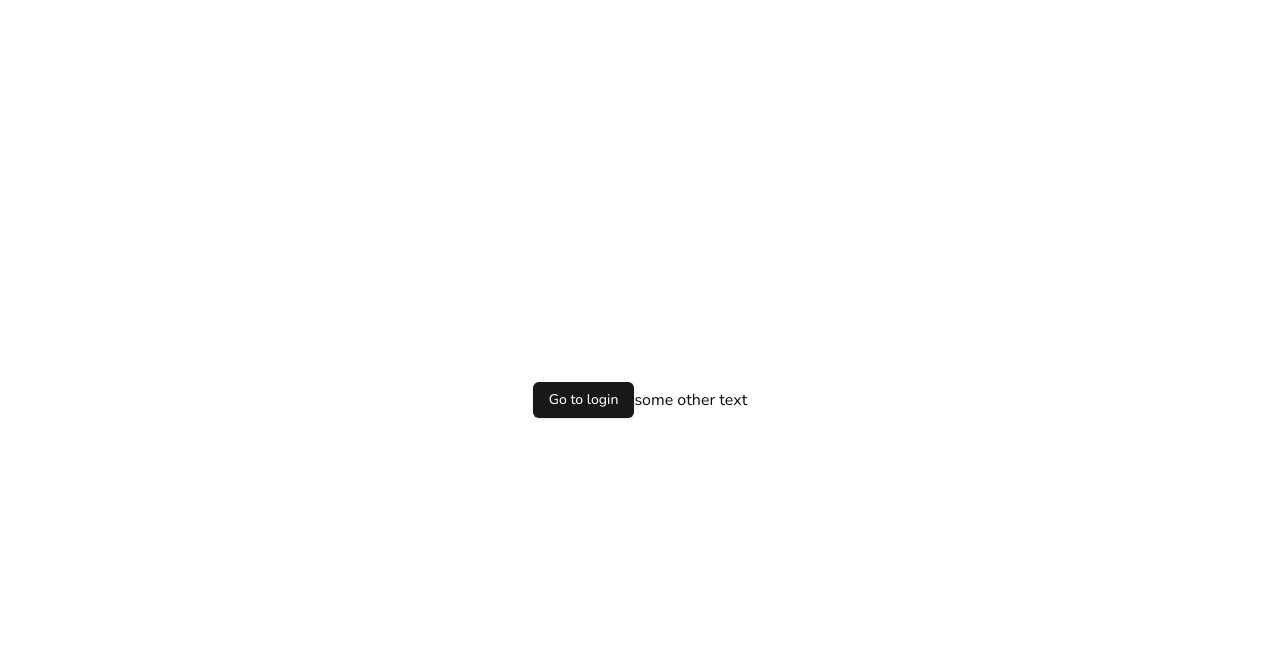
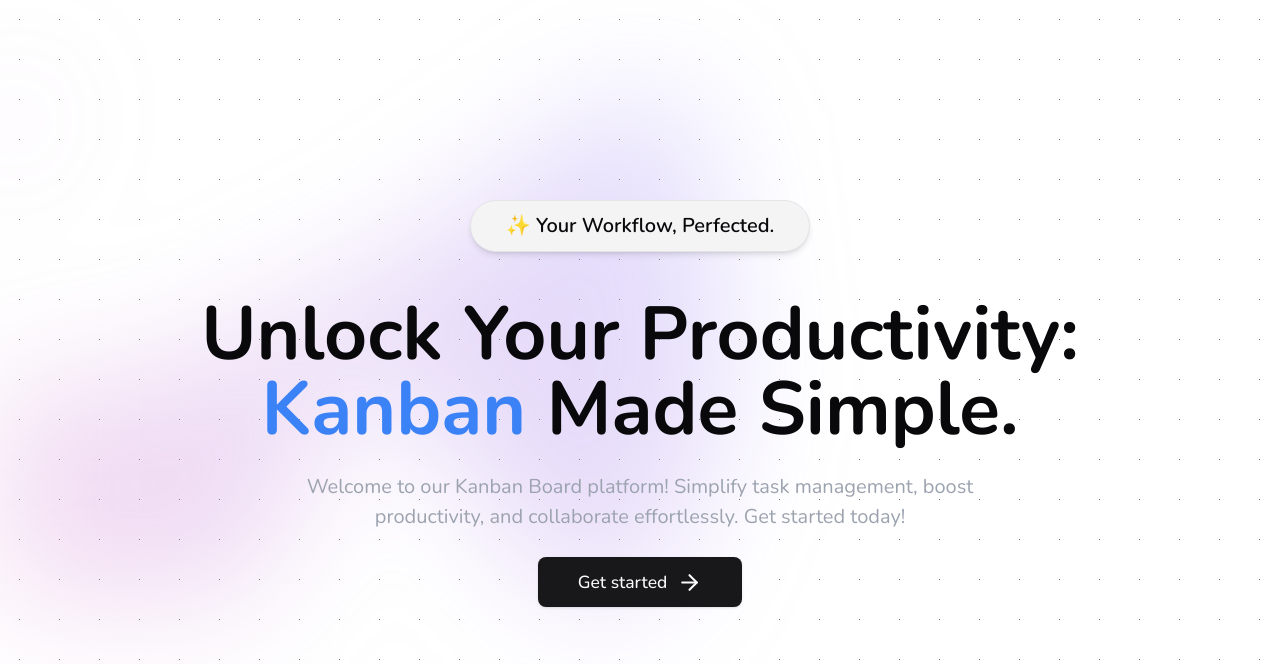
Before and after one commit to Samarthbhat52/kanban_board, a Next.js app: page / in a window 1280 px wide. Shown: the top 664 px of the page. Built offline with nearby package versions, Linux system fonts and the light colour scheme.

Commit message:
style (landing page) : Landing page UI completed.

```diff
--- a/package.json
+++ b/package.json
@@ -29,7 +29,9 @@
     "clsx": "^2.1.1",
     "drizzle-orm": "^0.29.4",
     "input-otp": "^1.2.4",
+    "lucide-react": "^0.376.0",
     "next": "^14.2.1",
+    "next-themes": "^0.3.0",
     "postgres": "^3.4.3",
     "react": "18.2.0",
     "react-dom": "18.2.0",
--- a/src/app/(auth)/login/page.tsx
+++ b/src/app/(auth)/login/page.tsx
@@ -52,7 +52,7 @@ const LoginPage = () => {
         <Form {...form}>
           <form
             onSubmit={form.handleSubmit(onSubmit)}
-            className="w-full max-w-[300px] space-y-5"
+            className="w-full space-y-5"
           >
             <FormField
               control={form.control}
--- a/src/app/page.tsx
+++ b/src/app/page.tsx
@@ -1,18 +1,48 @@
-"use client";
-
+import { buttonVariants } from "@/components/ui/button";
 import Link from "next/link";
-import { Button } from "@/components/ui/button";
-import { useRouter } from "next/navigation";
+import { ArrowRight } from "lucide-react";
 
 export default function HomePage() {
-  const router = useRouter();
-
   return (
-    <div className="bg-background flex min-h-screen w-full items-center justify-center">
-      <Button onClick={() => router.push("/login")}>
-        <span className="font-nunito">Go to login</span>
-      </Button>
-      <h1>some other text</h1>
-    </div>
+    <>
+      <div className="dotted-bg absolute left-0 top-0 z-[-10] h-full w-full"></div>
+      <div>
+        <div
+          aria-hidden="true"
+          className="sm:-top-30 pointer-events-none absolute inset-x-0 -top-40 -z-10 h-full w-full transform-gpu overflow-hidden blur-3xl"
+        >
+          <div
+            style={{
+              clipPath:
+                "polygon(74.1% 44.1%, 100% 61.6%, 97.5% 26.9%, 85.5% 0.1%, 80.7% 2%, 72.5% 32.5%, 60.2% 62.4%, 52.4% 68.1%, 47.5% 58.3%, 45.2% 34.5%, 27.5% 76.7%, 0.1% 64.9%, 17.9% 100%, 27.6% 76.8%, 76.1% 97.7%, 74.1% 44.1%)",
+            }}
+            className="relative left-[calc(50%-11rem)] aspect-[1155/678] w-[36.125rem] -translate-x-1/2 rotate-[30deg] bg-gradient-to-tr from-[#ff80b5] to-[#9089fc] opacity-30 sm:left-[calc(50%-30rem)] sm:w-[72.1875rem]"
+          />
+        </div>
+      </div>
+      <div className="flex min-h-screen w-full flex-col items-center justify-start px-10 pb-12 pt-28 text-center sm:pt-40">
+        <div className="mx-auto mb-4 flex max-w-fit cursor-pointer items-center justify-center space-x-2 overflow-hidden rounded-full border bg-muted px-7 py-2 shadow-md backdrop-blur transition-all hover:border-[#ff80b5] hover:bg-muted/50">
+          <p className="font-semibold">✨ Your Workflow, Perfected.</p>
+        </div>
+        <h1 className="mt-5 max-w-4xl text-4xl font-bold md:text-5xl lg:text-6xl">
+          Unlock Your Productivity:{" "}
+          <span className="text-blue-500">Kanban</span> Made Simple.
+        </h1>
+        <p className="mt-5 max-w-prose text-gray-400">
+          Welcome to our Kanban Board platform! Simplify task management, boost
+          productivity, and collaborate effortlessly. Get started today!
+        </p>
+        <Link
+          className={buttonVariants({
+            size: "lg",
+            className: "mt-5",
+          })}
+          href="/login"
+          target="_blank"
+        >
+          Get started <ArrowRight className="ml-2 h-5 w-5" />
+        </Link>
+      </div>
+    </>
   );
 }
--- a/src/styles/globals.css
+++ b/src/styles/globals.css
@@ -69,7 +69,6 @@
 @layer base {
   * {
     @apply border-border;
-    font-size: 100%;
   }
   body {
     @apply bg-background text-foreground;
@@ -77,5 +76,32 @@
   html,
   body {
     height: 100svh;
+    font-size: calc(15px + 0.390625vw);
+  }
+  h1 {
+    font-size: 1.8rem;
+  }
+  h2 {
+    font-size: 1.5rem;
+  }
+  h3 {
+    font-size: 1.2rem;
+  }
+  .dotted-bg {
+    --dot-size: 1px;
+    --dot-space: 40px;
+    background:
+      linear-gradient(
+          90deg,
+          hsl(var(--background)) calc(var(--dot-space) - var(--dot-size)),
+          transparent 1%
+        )
+        center / var(--dot-space) var(--dot-space),
+      linear-gradient(
+          hsl(var(--background)) calc(var(--dot-space) - var(--dot-size)),
+          transparent 1%
+        )
+        center / var(--dot-space) var(--dot-space),
+      hsl(var(--muted-foreground));
   }
 }
```
Also changed, not shown: 2 other files (tests, documents, lock files or other folders).
